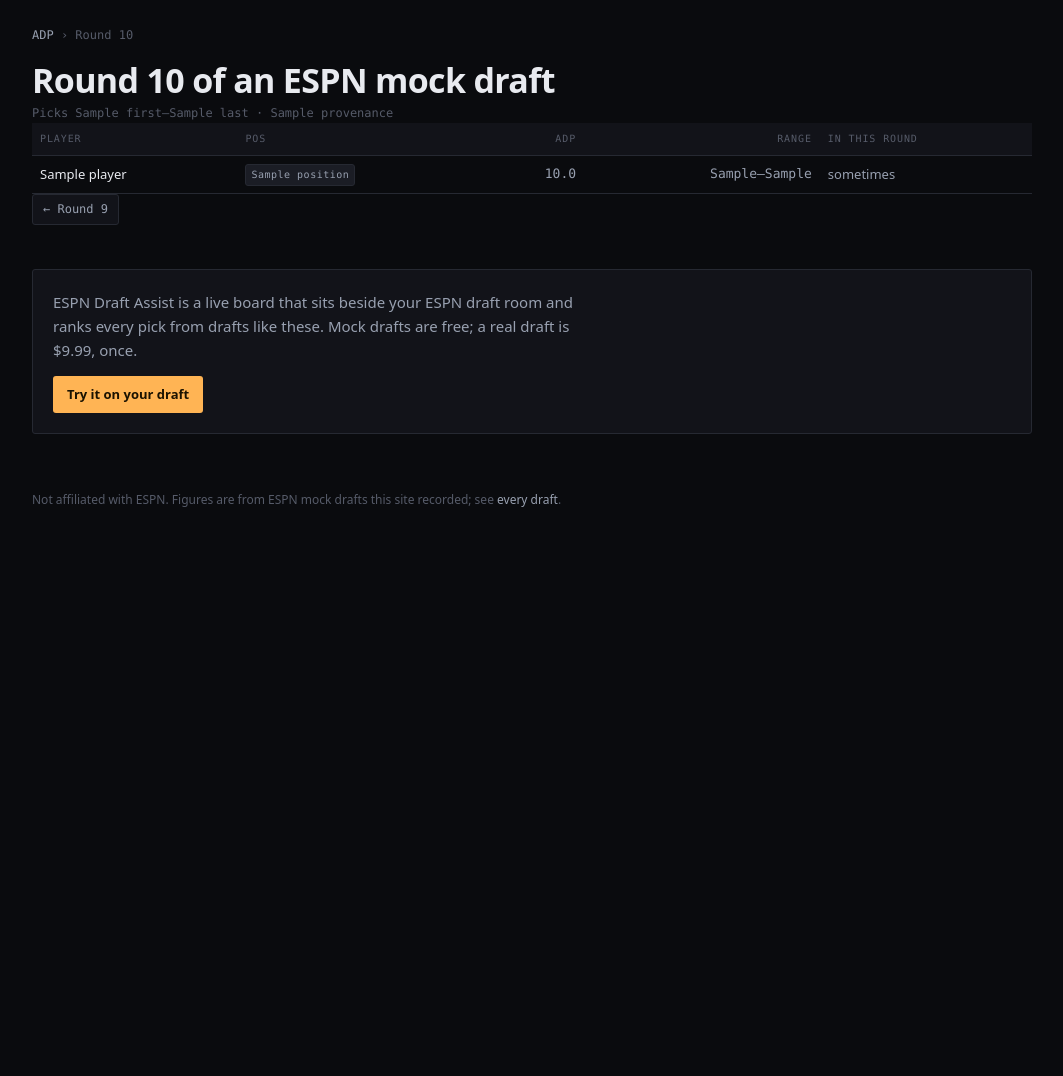
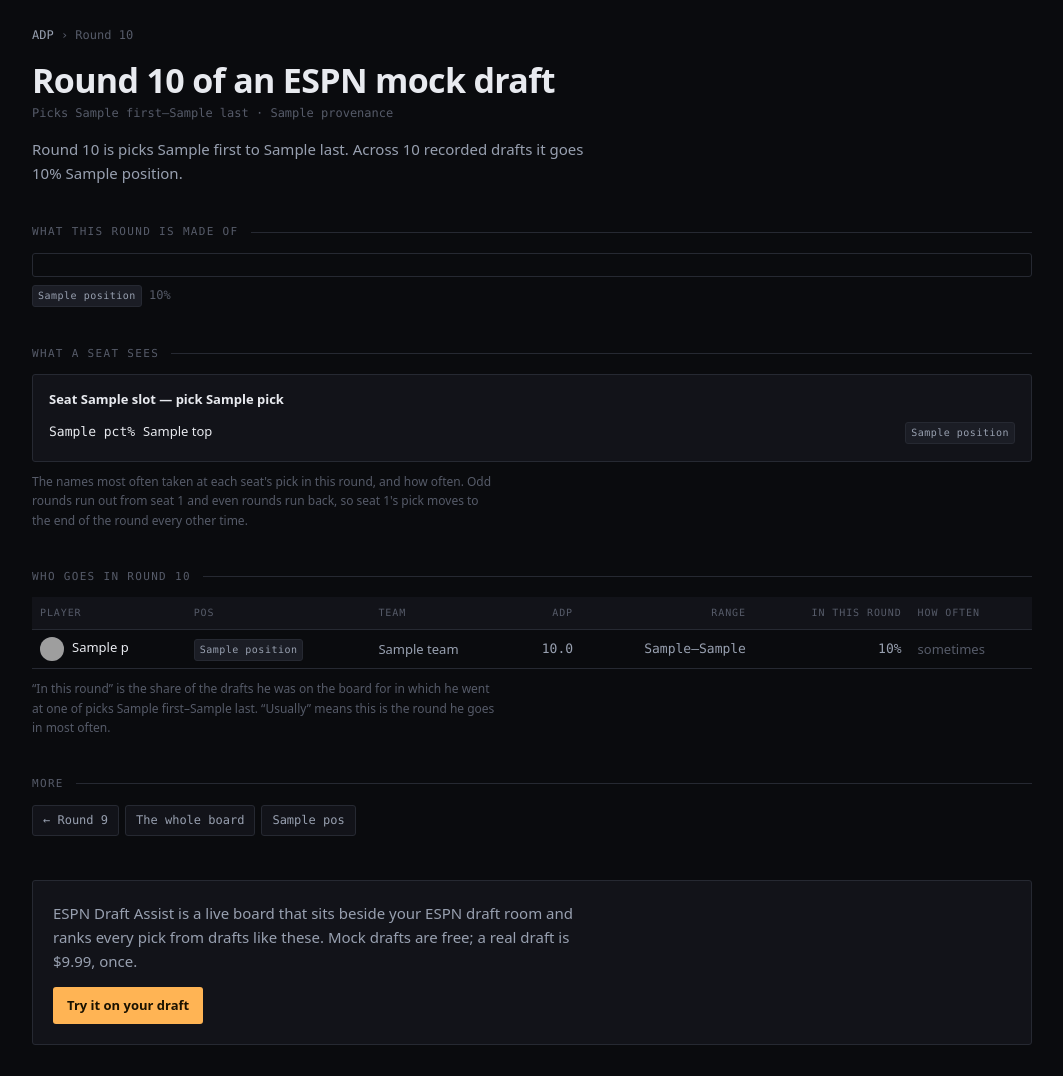
Before and after one commit to worthybrae/fantasy-football, a Python web app: template api/templates/adp_round.html in a window 1280 px wide. Shown: the part 58-1134 px from the top of the page, without its empty margins (108-1171 px from the left). Before the commit the page ends 565 px from the top, so only its background shows below. Run offline with Jinja, Linux system fonts and the light colour scheme; the template is opened without the code that fills it: most values are stand-ins (such as "Sample title", 1, 10 or a date in 2020); grey boxes are pictures that could not be loaded.

Commit message:
A round page that tells you what your seat will see
It listed the players whose range crosses the round and said "usually"
or "sometimes" beside each. That is a filter, not a page about round 3.

What it says now. Round 3 is picks 17 to 24, and across 854 drafts it
goes 55% running back and 26% receiver -- as a sentence, as a bar, and
as a key. Then the part a drafter actually wants: what seat 1, seat 4
and seat 8 see when their pick in this round comes round, three names
apiece with how often each was taken there. The snake is stated once
rather than assumed, because seat 1's pick moves to the end of the round
every other time and that is half the reason seats differ at all.

The table gains the team, the face, and how often this round is where
he went -- counted against the drafts he was on the board for, out of
the histogram that was already computed, so no query was added for it.

Position links on a round page now skip a position nobody has been
drafted at, the same rule the index has always followed. The three
places that recomputed that list share one helper.

Co-Authored-By: Claude Fable 5 <noreply@anthropic.com>
Claude-Session: https://claude.ai/code/session_017TWnB34h1Xatk1CSFPcgb4

```diff
--- a/api/templates/adp_round.html
+++ b/api/templates/adp_round.html
@@ -1,24 +1,67 @@
 {# api/templates/adp_round.html #}
 {% extends "base.html" %}
+{% macro pct(x) %}{{ (x * 100) | round | int }}%{% endmacro %}
 {% block body %}
 <div class="crumbs"><a href="/adp">ADP</a> › Round {{ n }}</div>
 <h1>Round {{ n }} of an ESPN mock draft</h1>
 <p class="prov">Picks {{ first }}–{{ last }} · {{ provenance }}</p>
-{% if not players %}<p>No player has gone in round {{ n }} often enough to say.</p>{% else %}
+{% if mix %}
+<p class="intro">Round {{ n }} is picks {{ first }} to {{ last }}. Across {{ drafts }} recorded drafts it goes {{ '%g' % mix[0].pct }}% {{ mix[0].position }}{% if mix | length > 1 %} and {{ '%g' % mix[1].pct }}% {{ mix[1].position }}{% endif %}{% if mix | length > 2 %}, with the rest split between {% for m in mix[2:] %}{{ m.position }}{% if not loop.last %}, {% endif %}{% endfor %}{% endif %}.</p>
+
+<h2>What this round is made of</h2>
+<div class="mix" role="img" aria-label="Share of round {{ n }} picks by position">
+{% for m in mix %}<i class="{{ m.position }}" style="width:{{ m.pct }}%"></i>{% endfor %}
+</div>
+<ul class="key">{% for m in mix %}<li><span class="pos {{ m.position }}">{{ m.position }}</span> {{ '%g' % m.pct }}%</li>{% endfor %}</ul>
+{% endif %}
+
+{% if seats %}
+<h2>What a seat sees</h2>
+<div class="cols">
+{% for s in seats %}
+<div class="card">
+  <h3>Seat {{ s.slot }} — pick {{ s.pick }}</h3>
+  {% if s.top %}
+  <ol>{% for t in s.top %}
+    <li><span class="d big">{{ t.pct }}%</span>
+      <a class="nm" href="/adp/{{ t.slug }}">{{ t.name }}</a>
+      <span class="pos {{ t.position }}">{{ t.position }}</span></li>
+  {% endfor %}</ol>
+  {% else %}<p class="note">No player was taken here often enough to name.</p>{% endif %}
+</div>
+{% endfor %}
+</div>
+<p class="note" style="margin-top:10px">The names most often taken at each seat's pick in this round, and how often. Odd rounds run out from seat 1 and even rounds run back, so seat 1's pick moves to the end of the round every other time.</p>
+{% endif %}
+
+<h2>Who goes in round {{ n }}</h2>
+{% if not rows %}<p>No player has gone in round {{ n }} often enough to say.</p>{% else %}
+<div class="scroll">
 <table>
-<thead><tr><th>Player</th><th>Pos</th><th class="n">ADP</th><th class="n">Range</th><th>In this round</th></tr></thead>
+<thead><tr><th>Player</th><th>Pos</th><th>Team</th><th class="n">ADP</th><th class="n">Range</th><th class="n">In this round</th><th>How often</th></tr></thead>
 <tbody>
-{% for p in players %}
+{% for r in rows %}
 <tr>
-  <td><a href="/adp/{{ p.slug }}">{{ p.name }}</a></td>
-  <td><span class="pos">{{ p.position }}</span></td>
-  <td class="n">{{ '%.1f' % p.adp }}</td>
-  <td class="n">{{ p.p10 }}–{{ p.p90 }}</td>
-  <td>{% if p.round_mode == n %}usually{% else %}sometimes{% endif %}</td>
+  <td class="who">{% if r.p.headshot %}<img src="{{ r.p.headshot }}" alt="" width="24" height="24" loading="lazy">{% endif %}<a href="/adp/{{ r.p.slug }}">{{ r.p.name }}</a></td>
+  <td><span class="pos {{ r.p.position }}">{{ r.p.position }}</span></td>
+  <td>{{ r.p.team or '—' }}</td>
+  <td class="n">{{ '%.1f' % r.p.adp }}</td>
+  <td class="n">{{ r.p.p10 }}–{{ r.p.p90 }}</td>
+  <td class="n">{{ pct(r.share) }}</td>
+  <td class="dim">{% if r.usual %}usually{% else %}sometimes{% endif %}</td>
 </tr>
 {% endfor %}
 </tbody>
 </table>
+</div>
+<p class="note" style="margin-top:10px">“In this round” is the share of the drafts he was on the board for in which he went at one of picks {{ first }}–{{ last }}. “Usually” means this is the round he goes in most often.</p>
 {% endif %}
-<div class="links">{% if n > 1 %}<a href="/adp/round/{{ n - 1 }}">← Round {{ n - 1 }}</a>{% endif %}{% if n < rounds %}<a href="/adp/round/{{ n + 1 }}">Round {{ n + 1 }} →</a>{% endif %}</div>
+
+<h2>More</h2>
+<div class="links">
+  {% if n > 1 %}<a href="/adp/round/{{ n - 1 }}">← Round {{ n - 1 }}</a>{% endif %}
+  {% if n < rounds %}<a href="/adp/round/{{ n + 1 }}">Round {{ n + 1 }} →</a>{% endif %}
+  <a href="/adp">The whole board</a>
+  {% for pos in positions %}<a href="/adp/{{ pos | lower }}">{{ pos }}</a>{% endfor %}
+</div>
 {% endblock %}
```
Also changed, not shown: api/seo.py (+53 -5 lines).
